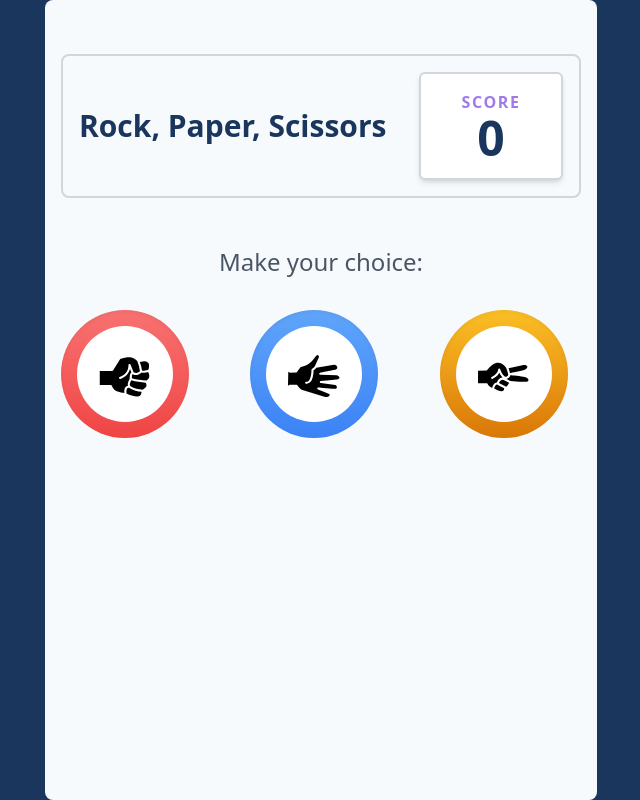
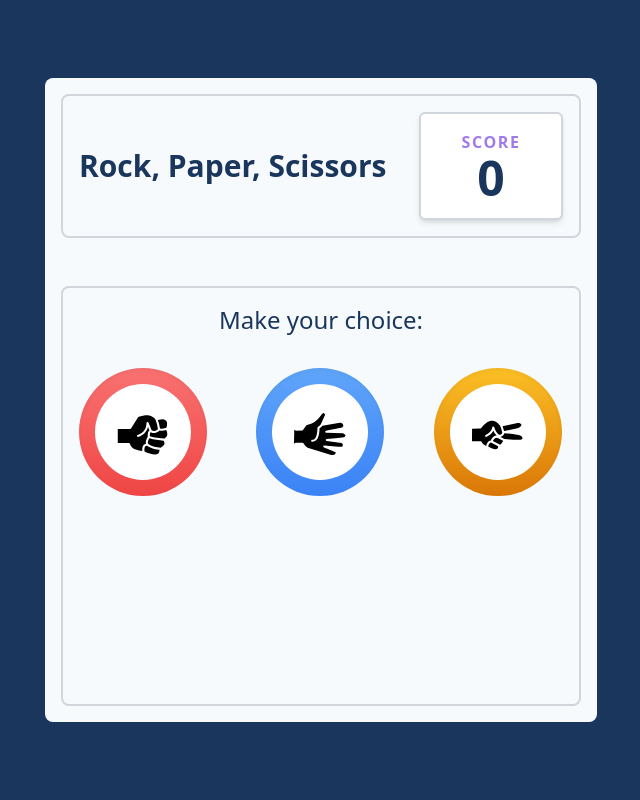
Before and after one commit to Ali-Faal9573/rock-paper, a Next.js app: page / in a window 1280 px wide. Shown: the whole page, without its empty margins (319-959 px from the left). Built offline with nearby package versions, Linux system fonts and the light colour scheme.

Commit message:
Refactor Game component styling to enhance visual consistency, updating text colors and layout adjustments for improved user experience.

```diff
--- a/app/_components/Game/Game.tsx
+++ b/app/_components/Game/Game.tsx
@@ -72,7 +72,7 @@ const Game = () => {
   };
 
   return (
-    <div className='min-h-screen flex flex-col items-center justify-center p-4 text-center'>
+    <div className='flex flex-col items-center justify-center p-4 text-center'>
       <div className='max-w-4xl w-full'>
         <div className='flex justify-between items-center border-2 border-gray-300 rounded-lg p-4 mb-8 md:mb-12'>
           <div className='text-[18px] sm:text-2xl md:text-3xl font-bold text-[#1a365d]'>
@@ -81,10 +81,10 @@ const Game = () => {
           <ScoreBoard score={score} />
         </div>
 
-        <div className='w-[320px] sm:w-[400px] md:w-[520px] mx-auto min-h-[400px] sm:min-h-[500px] flex flex-col items-center justify-between'>
+        <div className='w-[320px] sm:w-[400px] md:w-[520px] mx-auto min-h-[400px] sm:min-h-[420px] flex flex-col items-center justify-between border-2 border-gray-300 rounded-lg p-4'>
           {!isPlaying ? (
             <div className='flex flex-col items-center w-full'>
-              <h2 className='text-lg sm:text-xl md:text-2xl mb-6 md:mb-8 text-gray-600'>
+              <h2 className='text-lg sm:text-xl md:text-2xl mb-6 md:mb-8 text-[#1a365d]'>
                 Make your choice:
               </h2>
               <div className='grid grid-cols-3 gap-2 sm:gap-6 md:gap-12 w-full'>
@@ -103,7 +103,7 @@ const Game = () => {
             <div className='flex flex-col items-center w-full'>
               <div className='flex flex-row justify-between items-center w-full mb-6 sm:mb-8'>
                 <div className='w-[150px] sm:w-auto'>
-                  <h2 className='text-base sm:text-lg md:text-xl mb-3 sm:mb-4 text-gray-600'>
+                    <h2 className='text-base sm:text-lg md:text-xl mb-3 sm:mb-4 text-[#1a365d]'>
                     Your choice
                   </h2>
                   {playerChoice && (
@@ -112,14 +112,14 @@ const Game = () => {
                 </div>
 
                 <div className='w-[150px] sm:w-auto'>
-                  <h2 className='text-base sm:text-lg md:text-xl mb-3 sm:mb-4 text-gray-600'>
+                    <h2 className='text-base sm:text-lg md:text-xl mb-3 sm:mb-4 text-[#1a365d]'>
                     Computer choice
                   </h2>
                   {computerChoice ? (
                     <ChoiceButton choice={computerChoice} disabled size='large' />
                   ) : (
                     <div className='w-28 h-28 sm:w-32 sm:h-32 rounded-full bg-gray-200 flex items-center justify-center animate-pulse'>
-                      <span className='text-gray-500 text-sm sm:text-base'>Choosing...</span>
+                          <span className='text-[#1a365d] text-sm sm:text-base'>Choosing...</span>
                     </div>
                   )}
                 </div>
```
